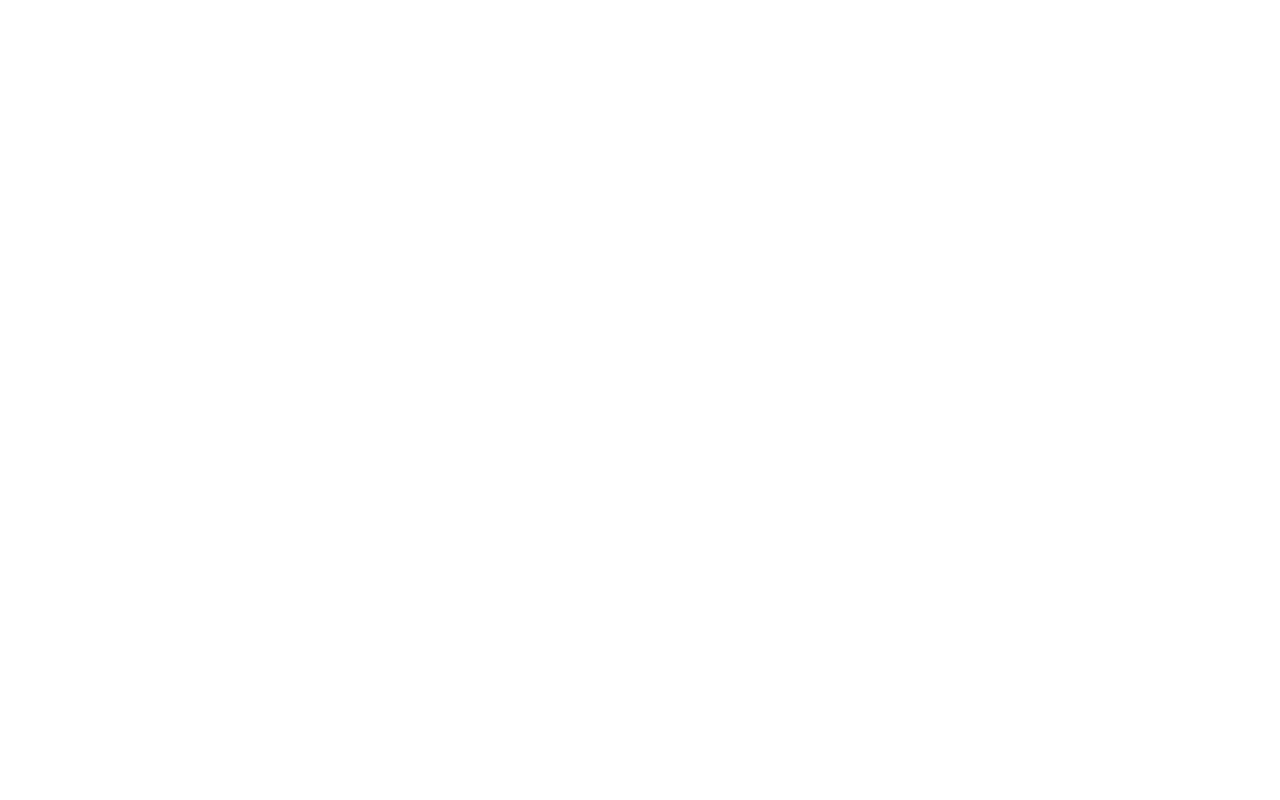
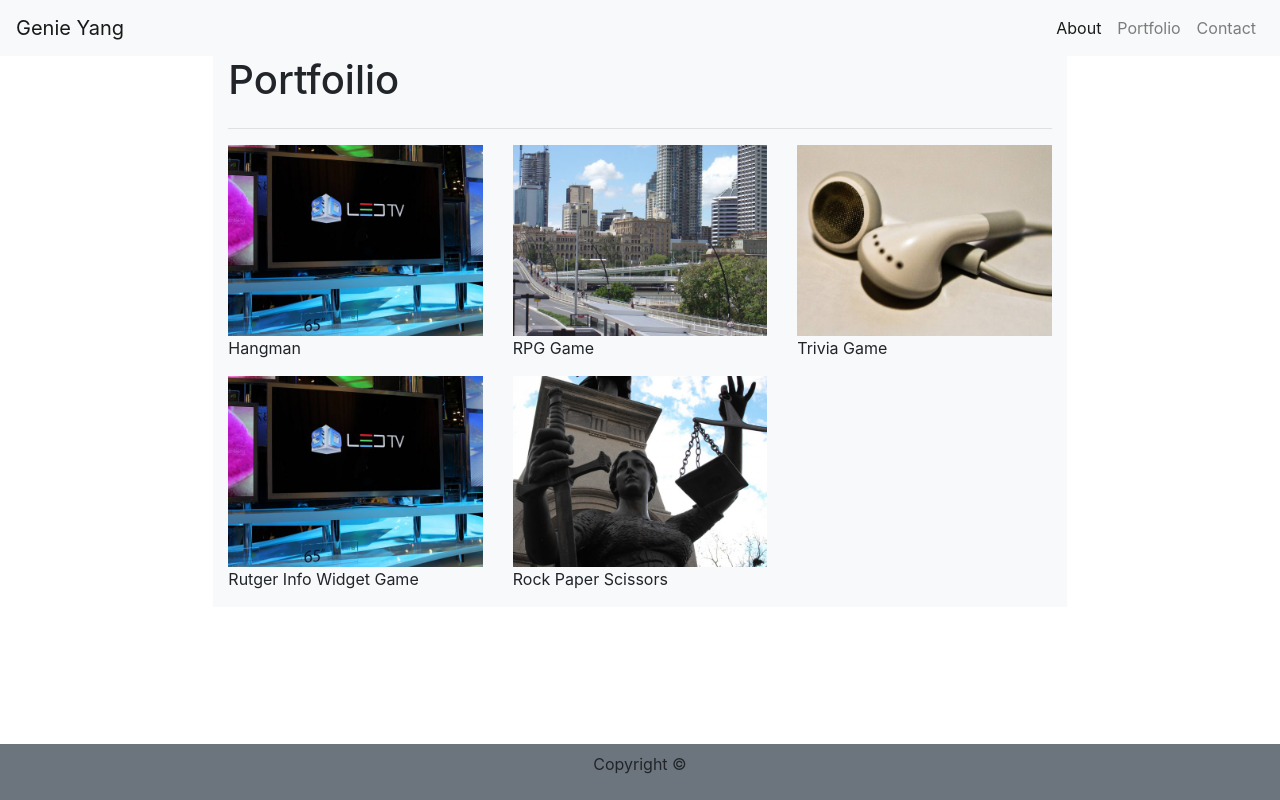
Before and after one commit to gyang7133/Bootstrap-Portfolio, a plain HTML site: page portfolio.html in a window 1280 px wide. Drawn offline with nearby package versions, Linux system fonts and the light colour scheme.

Commit message:
Developing Portfolio and Contact pages

```diff
--- a/assets/css/style.css
+++ b/assets/css/style.css
@@ -1,6 +1,4 @@
 /* Style for About Page*/
-
-
 
 h1, h2, h3{
     font-family: 'Georgia', Times, Times New Roman, serif;
--- a/contact.html
+++ b/contact.html
@@ -0,0 +1,84 @@
+<!DOCTYPE html>
+<html lang="en-us">
+
+<head>
+
+  <meta charset="UTF-8">
+  <meta name="viewport" content="width=device-width, initial-scale=1">
+  <title>Genie Yang</title>
+
+  <!-- Bootstrap Style Sheet CDN -->
+  <link rel="stylesheet" href="https://stackpath.bootstrapcdn.com/bootstrap/4.1.3/css/bootstrap.min.css">
+  <!-- <link rel="stylesheet" href="assets/css/style.css"> -->
+
+
+</head>
+
+<body>
+
+<!-- <div class="container-fluid"> -->
+    <!-- <div class="row bg-light">
+            <div class="col-lg-3 ">
+
+        </div> -->
+        <!-- <div class="col-lg-8 bg-light"> -->
+        <nav class="navbar navbar-expand-lg navbar-light bg-light sticky-top col-lg-12 ">
+            <a class="navbar-brand " href="#">Genie Yang</a>
+            <button class="navbar-toggler" type="button" data-toggle="collapse" data-target="#navbarNav" aria-controls="navbarNav" aria-expanded="false" aria-label="Toggle navigation">
+              <span class="navbar-toggler-icon"></span>
+              </button>
+
+              <div class="collapse navbar-collapse" id="navbarSupportedContent">
+                  <ul id="navigation" class="navbar-nav ml-auto">
+                      <li class="nav-item active">
+                          <a class="nav-link" href="index.html">About <span class="sr-only">(current)</span></a>
+                      </li>
+                      <li class="nav-item">
+                          <a class="nav-link" href="portfolio.html">Portfolio</a>
+                      </li>
+                      <li class="nav-item">
+                          <a class="nav-link" href="contact.html">Contact</a>
+                      </li>
+                  </ul>
+              </div>
+      </nav>
+      <!-- </div> -->
+
+
+      <div class="row">
+            <div id="content" class="col-12 col-md-8 offset-md-2 bg-light">
+                    <h1 class="col-12">Contact</h1>
+                <hr />
+                <form href="" method="post">
+                    <div class="form-group">
+                        <label>Name</label>
+                        <input class="form-control" name="name" type="text"/>
+                    </div>
+                    <div class="form-group">
+                        <label>Email</label>
+                        <input class="form-control" name="email" type="text"/>
+                    </div>
+                    <div class="form-group">
+                        <label>Message</label>
+                        <textarea class="form-control" name="message"></textarea>
+                    </div>
+                    <button id="submit" class="btn btn-primary" type="submit" >Submit</button>
+                </form>
+            </div>
+        </div>
+
+<div class="row">
+        <div id="footer" class="navbar justify-content-center fixed-bottom col-12 bg-secondary low">
+                <p>Copyright &copy;</p>
+        </div>
+    </div>
+
+
+</div>
+
+
+</body>
+
+
+
+</html>
--- a/portfolio.html
+++ b/portfolio.html
@@ -0,0 +1,110 @@
+<!DOCTYPE html>
+<html lang="en-us">
+
+<head>
+
+  <meta charset="UTF-8">
+  <meta name="viewport" content="width=device-width, initial-scale=1">
+  <title>Genie Yang</title>
+
+  <!-- Bootstrap Style Sheet CDN -->
+  <link rel="stylesheet" href="https://stackpath.bootstrapcdn.com/bootstrap/4.1.3/css/bootstrap.min.css">
+  <!-- <link rel="stylesheet" href="assets/css/style.css"> -->
+
+
+</head>
+
+<body>
+
+<!-- <div class="container-fluid"> -->
+    <!-- <div class="row bg-light">
+            <div class="col-lg-3 ">
+
+        </div> -->
+        <!-- <div class="col-lg-8 bg-light"> -->
+        <nav class="navbar navbar-expand-lg navbar-light bg-light sticky-top col-lg-12 ">
+            <a class="navbar-brand " href="#">Genie Yang</a>
+            <button class="navbar-toggler" type="button" data-toggle="collapse" data-target="#navbarNav" aria-controls="navbarNav" aria-expanded="false" aria-label="Toggle navigation">
+              <span class="navbar-toggler-icon"></span>
+              </button>
+
+              <div class="collapse navbar-collapse" id="navbarSupportedContent">
+                  <ul id="navigation" class="navbar-nav ml-auto">
+                      <li class="nav-item active">
+                          <a class="nav-link" href="index.html">About <span class="sr-only">(current)</span></a>
+                      </li>
+                      <li class="nav-item">
+                          <a class="nav-link" href="portfolio.html">Portfolio</a>
+                      </li>
+                      <li class="nav-item">
+                          <a class="nav-link" href="contact.html">Contact</a>
+                      </li>
+                  </ul>
+              </div>
+      </nav>
+      <!-- </div> -->
+
+
+<div class="container-fluid">
+    <div class="row">
+        <div id="content" class="col-12 col-md-8 offset-md-2 bg-light">
+                <div class="row">
+                    <h1 class="col-12">Portfoilio</h1>
+                </div>
+                <hr />
+
+                <div class="row">
+                        <div class="col-6 col-md-4">
+                            <img src="assets/images/picture.jpg" class="portfolio-img hangman img-fluid"><img>
+
+                            <p>Hangman<p>
+                        </div>
+
+                        <div class="col-6 col-md-4">
+                                <img src="assets/images/picture (3).jpg" class="portfolio-img hangman img-fluid"><img>
+
+                                <p>RPG Game<p>
+                            </div>
+
+                        <div class="col-6 col-md-4">
+                                <img src="assets/images/picture (4).jpg" class="portfolio-img hangman img-fluid"><img>
+
+                                <p>Trivia Game<p>
+                            </div>
+                </div>
+
+                <div class="row">
+                        <div class="col-6 col-md-4">
+                            <img src="assets/images/picture.jpg" class="portfolio-img hangman img-fluid"><img>
+
+                            <p>Rutger Info Widget Game<p>
+                        </div>
+
+                        <div class="col-6 col-md-4">
+                                <img src="assets/images/picture (5).jpg" class="portfolio-img hangman img-fluid"><img>
+
+                                <p>Rock Paper Scissors<p>
+                            </div>
+
+                </div>
+
+        </div>
+    </div>
+
+</div>
+
+<div class="row">
+        <div id="footer" class="navbar justify-content-center fixed-bottom col-12 bg-secondary low">
+                <p>Copyright &copy;</p>
+        </div>
+    </div>
+
+
+</div>
+
+
+</body>
+
+
+
+</html>
```
Also changed, not shown: index.html (+17 -10 lines).
